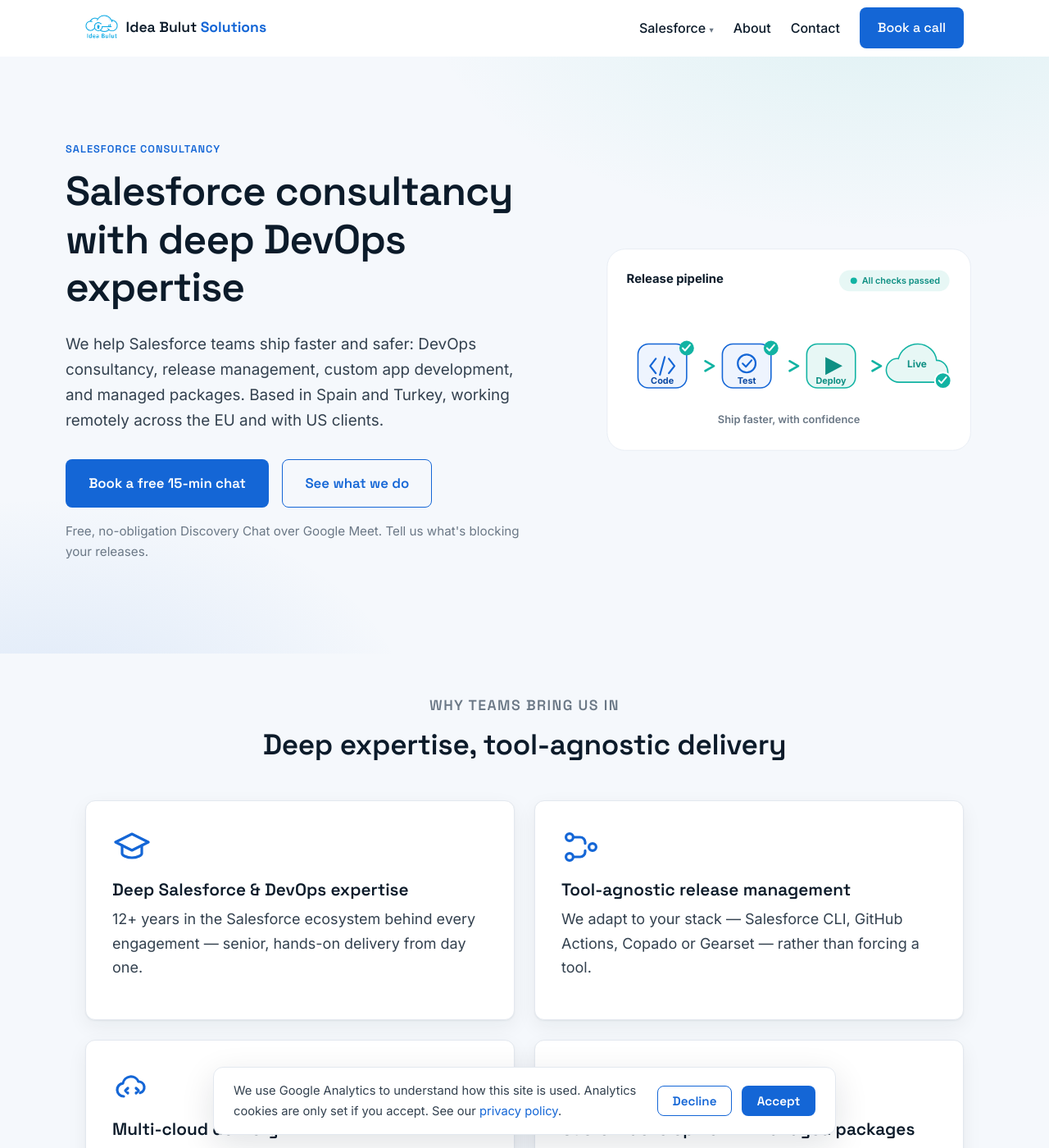
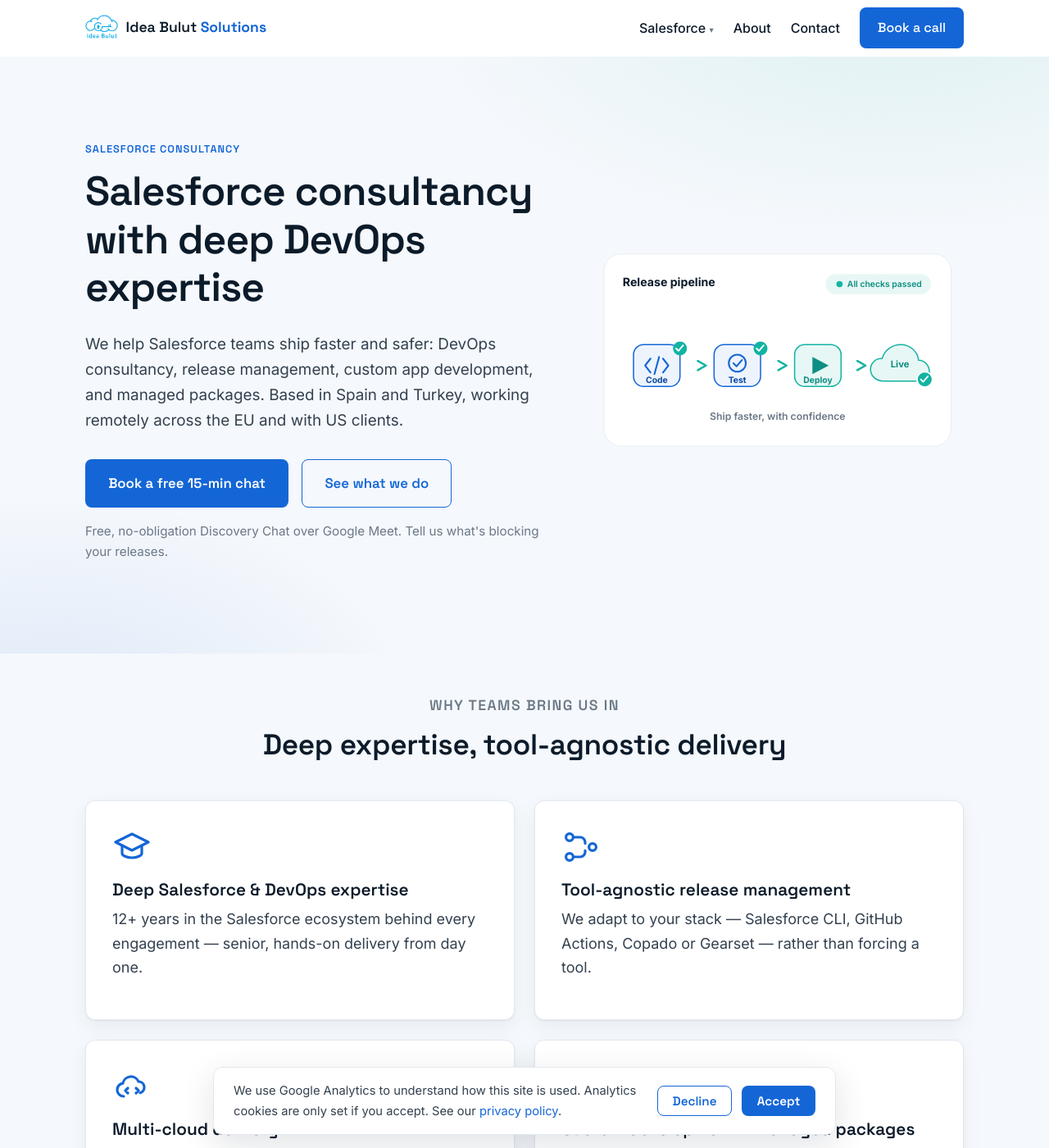
Before and after one commit to IdeaBulutSolutions/ideabulut, a Jekyll site: the page built from index.html, in a window 1280 px wide and 1400 px high. Shown: the whole window at 82% size. Built offline with Jekyll 4.4.1, drawn with Linux system fonts in a browser that asks for light colours.

Commit message:
fix issue with mobile padding

```diff
--- a/css/main.css
+++ b/css/main.css
@@ -149,10 +149,11 @@
   .primary-nav {
     position: fixed; top: 68px; left: 0; right: 0; background: #fff;
     height: calc(100vh - 68px); height: calc(100dvh - 68px);
-    transform: translateX(100%); transition: transform .25s ease;
+    opacity: 0; visibility: hidden;
+    transition: opacity .25s ease, visibility .25s ease;
     border-top: 1px solid var(--line); overflow-y: auto;
   }
-  .primary-nav.is-open { transform: translateX(0); }
+  .primary-nav.is-open { opacity: 1; visibility: visible; }
   .primary-nav__list { flex-direction: column; align-items: stretch; gap: 0; padding: var(--sp-4); }
   .primary-nav__list li { border-bottom: 1px solid var(--line); }
   .primary-nav a { display: block; padding: var(--sp-4) var(--sp-2); font-size: 1.15rem; }
@@ -185,7 +186,7 @@
     radial-gradient(60rem 30rem at 85% -10%, rgba(18,179,163,.10), transparent 60%),
     radial-gradient(50rem 30rem at 5% 110%, rgba(20,102,214,.10), transparent 55%);
 }
-.hero__inner { position: relative; z-index: 1; display: grid; grid-template-columns: 1.1fr .9fr; gap: var(--sp-8); align-items: center; padding: var(--sp-9) 0; }
+.hero__inner { position: relative; z-index: 1; display: grid; grid-template-columns: 1.1fr .9fr; gap: var(--sp-8); align-items: center; padding-top: var(--sp-9); padding-bottom: var(--sp-9); }
 .hero h1 { margin-bottom: var(--sp-5); }
 .hero__actions { display: flex; flex-wrap: wrap; gap: var(--sp-4); margin-top: var(--sp-6); }
 .hero__usline {
@@ -199,7 +200,7 @@
 .hero__note { margin-top: var(--sp-4); font-size: .95rem; color: var(--muted); }
 .hero__art { width: 100%; }
 @media (max-width: 860px) {
-  .hero__inner { grid-template-columns: 1fr; gap: var(--sp-6); padding: var(--sp-8) 0; }
+  .hero__inner { grid-template-columns: 1fr; gap: var(--sp-6); padding-top: var(--sp-8); padding-bottom: var(--sp-8); }
   .hero__art { max-width: 460px; margin: 0 auto; order: -1; }
 }
 
@@ -236,8 +237,8 @@
 
 /* ---------- CTA band ---------- */
 .cta { background: var(--bg-deep); color: #cdd9e6; }
-.cta__inner { display: flex; align-items: center; justify-content: space-between; gap: var(--sp-6); padding: var(--sp-8) 0; flex-wrap: wrap; }
-.cta--compact .cta__inner { padding: var(--sp-6) 0; }
+.cta__inner { display: flex; align-items: center; justify-content: space-between; gap: var(--sp-6); padding-top: var(--sp-8); padding-bottom: var(--sp-8); flex-wrap: wrap; }
+.cta--compact .cta__inner { padding-top: var(--sp-6); padding-bottom: var(--sp-6); }
 .cta__heading { color: #fff; margin-bottom: var(--sp-2); }
 .cta__text { color: #aebccd; max-width: 46ch; margin: 0; }
 .cta__actions { display: flex; gap: var(--sp-4); flex-wrap: wrap; }
```
